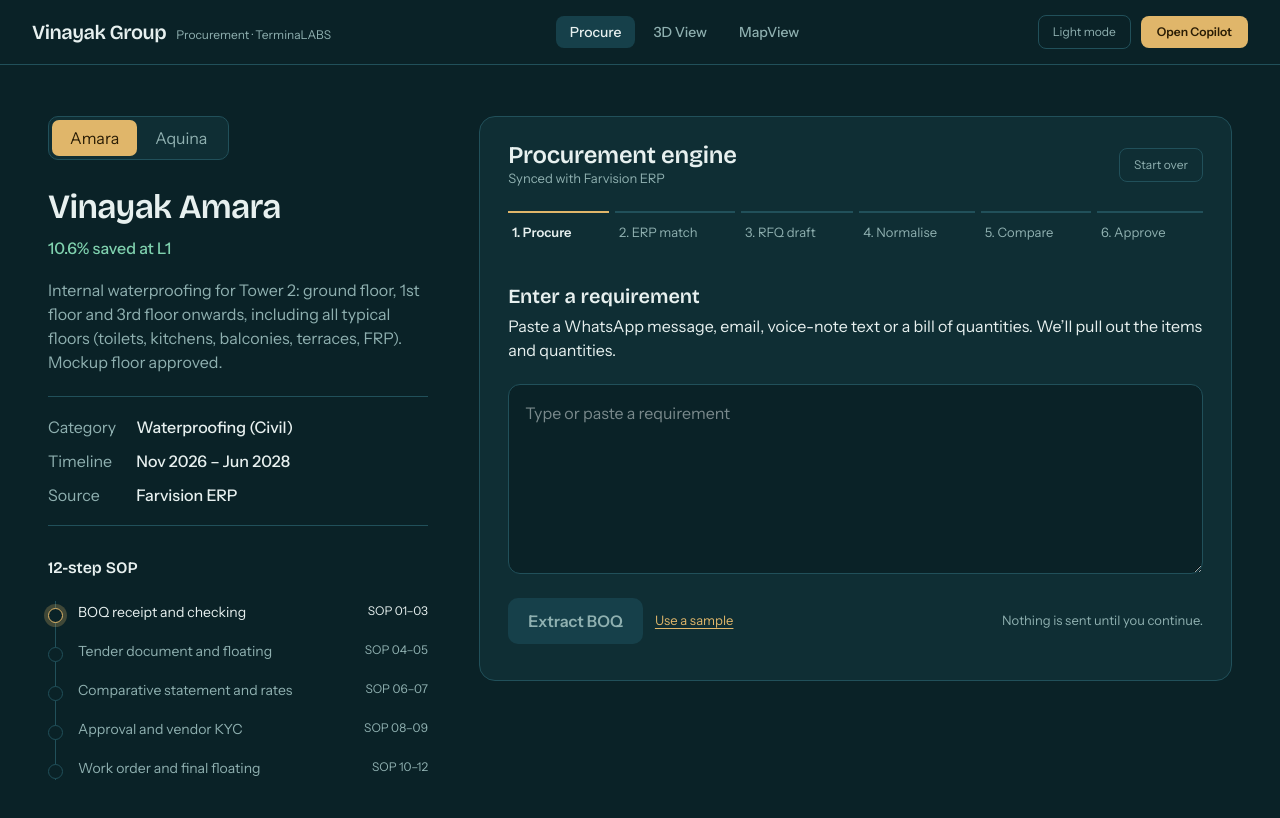
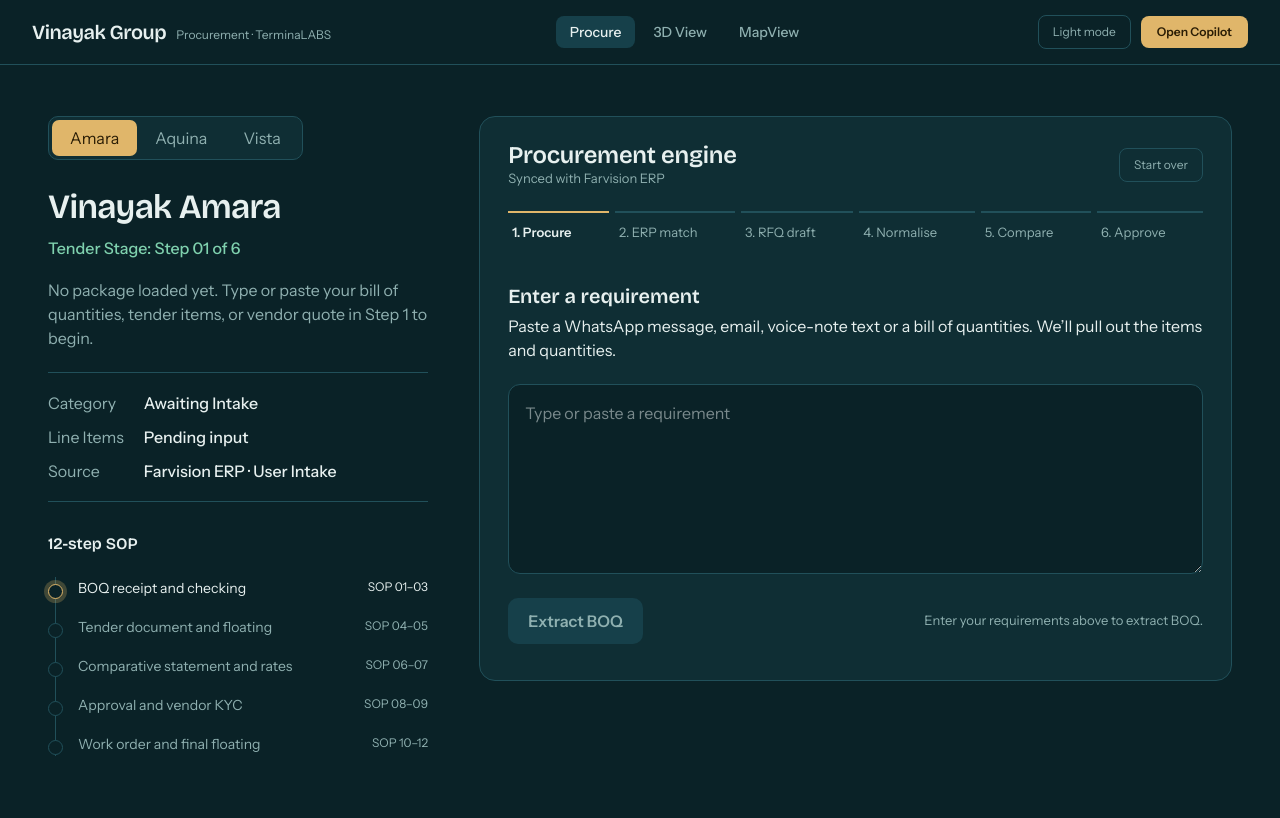
Before and after one commit to Hello-Mirage/CAICHackathon211126, a Next.js app in the folder procurement-ai/: page /dashboard in a window 1280 px wide. Shown: the top 818 px of the page. Built offline with nearby package versions, Linux system fonts and the light colour scheme.

Commit message:
fix(dashboard): remove hardcoded waterproofing placeholders and make sidebar 100% dynamic to user intake

```diff
--- a/procurement-ai/src/app/dashboard/page.tsx
+++ b/procurement-ai/src/app/dashboard/page.tsx
@@ -5,9 +5,17 @@ import ProcurementDashboard from "@/components/dashboard/ProcurementDashboard";
 import { useProcurementStore } from "@/lib/store";
 
 export default function DashboardPage() {
-  const { selectedProject, setSelectedProject, currentStep } = useProcurementStore();
+  const {
+    selectedProject,
+    setSelectedProject,
+    currentStep,
+    step1Requirement,
+    step5Comparative,
+    rawInputDraft,
+  } = useProcurementStore();
 
   const isAmara = selectedProject.includes("Amara");
+  const isAquina = selectedProject.includes("Aquina");
 
   const sop = [
     ["BOQ receipt and checking", "01–03"],
@@ -17,7 +25,7 @@ export default function DashboardPage() {
     ["Work order and final floating", "10–12"],
   ];
 
-  const at = Math.min(Math.floor((currentStep - 1) * 5 / 6), 4);
+  const at = Math.min(Math.floor(((currentStep - 1) * 5) / 6), 4);
 
   return (
     <main className="vinayak-main">
@@ -32,29 +40,48 @@ export default function DashboardPage() {
           </button>
           <button
             onClick={() => setSelectedProject("Vinayak Aquina")}
-            aria-pressed={!isAmara}
+            aria-pressed={isAquina}
           >
             Aquina
           </button>
+          <button
+            onClick={() => setSelectedProject("Vinayak Vista")}
+            aria-pressed={!isAmara && !isAquina}
+          >
+            Vista
+          </button>
         </div>
 
-        {/* Project Name & Scope */}
-        <h1>{isAmara ? "Vinayak Amara" : "Vinayak Aquina"}</h1>
-        <p className="saving">{isAmara ? "10.6% saved at L1" : "Savings pending"}</p>
+        {/* Dynamic Project Name & Scope */}
+        <h1>{selectedProject || "Vinayak Group"}</h1>
+        <p className="saving">
+          {step5Comparative?.summary?.savings_percentage
+            ? `${step5Comparative.summary.savings_percentage}% saved at L1 (₹${Number(
+                step5Comparative.summary.savings_amount || 0
+              ).toLocaleString("en-IN")})`
+            : `Tender Stage: Step 0${currentStep} of 6`}
+        </p>
         <p className="scope">
-          {isAmara
-            ? "Internal waterproofing for Tower 2: ground floor, 1st floor and 3rd floor onwards, including all typical floors (toilets, kitchens, balconies, terraces, FRP). Mockup floor approved."
-            : "Procurement package for Aquina. Switch projects any time; each one keeps its own BOQ and vendor comparison."}
+          {step1Requirement?.scope_summary ||
+            (rawInputDraft
+              ? rawInputDraft.length > 220
+                ? rawInputDraft.slice(0, 220) + "..."
+                : rawInputDraft
+              : "No package loaded yet. Type or paste your bill of quantities, tender items, or vendor quote in Step 1 to begin.")}
         </p>
 
-        {/* Metadata Details */}
+        {/* Dynamic Metadata Details */}
         <dl className="vinayak-dl">
           <dt>Category</dt>
-          <dd>{isAmara ? "Waterproofing (Civil)" : "Road Work & Paving"}</dd>
-          <dt>Timeline</dt>
-          <dd>{isAmara ? "Nov 2026 – Jun 2028" : "Oct 2026 – Mar 2027"}</dd>
+          <dd>{step1Requirement?.category || "Awaiting Intake"}</dd>
+          <dt>Line Items</dt>
+          <dd>
+            {step1Requirement?.items?.length
+              ? `${step1Requirement.items.length} BOQ items extracted`
+              : "Pending input"}
+          </dd>
           <dt>Source</dt>
-          <dd>Farvision ERP</dd>
+          <dd>Farvision ERP · User Intake</dd>
         </dl>
 
         {/* 12-Step SOP Audit Trail */}
@@ -64,7 +91,9 @@ export default function DashboardPage() {
             {sop.map((s, i) => (
               <li
                 key={i}
-                className={`vinayak-li ${i < at ? "done" : i === at ? "now" : ""}`}
+                className={`vinayak-li ${
+                  i < at ? "done" : i === at ? "now" : ""
+                }`}
               >
                 <span>{s[0]}</span>
                 <small>SOP {s[1]}</small>
--- a/procurement-ai/src/components/dashboard/ProcurementDashboard.tsx
+++ b/procurement-ai/src/components/dashboard/ProcurementDashboard.tsx
@@ -139,7 +139,12 @@ export default function ProcurementDashboard() {
         // Dynamic fallback based on user's actual project and category
         setStep3RFQ({
           subject: `INVITATION TO TENDER: ${step1Requirement.project || "Site Project"} — ${step1Requirement.category || "Works"}`,
-          vendors: ["Bajrang Construction", "Purvyakruti Sales & Services", "SK Construction", "Shyama Waterproofing"],
+          vendors: [
+            "Tender Vendor 1 (Primary Bidder)",
+            "Tender Vendor 2 (Regional)",
+            "Tender Vendor 3 (Technical L1)",
+            "Tender Vendor 4 (Direct)",
+          ],
           terms: [
             "1. PF & ESI registration required",
             "2. TDS deducted as per Govt. norms",
@@ -362,7 +367,7 @@ export default function ProcurementDashboard() {
               <td class="meta-label">Project:</td>
               <td><strong>${step1Requirement?.project || "Vinayak Project Site"}</strong></td>
               <td class="meta-label">Category:</td>
-              <td>${step1Requirement?.category || "Civil & Waterproofing Works"}</td>
+              <td>${step1Requirement?.category || "Direct Construction Works"}</td>
             </tr>
             <tr>
               <td class="meta-label">Recommended L1:</td>
@@ -519,19 +524,17 @@ export default function ProcurementDashboard() {
               >
                 {isLoading ? "Extracting BOQ with AI..." : "Extract BOQ"}
               </button>
+              {rawInputText && (
                 <button
                   type="button"
-                onClick={() =>
-                  setRawInputText(
-                    "Tower 2, 3rd floor onwards: toilets, kitchens and balconies need polymer-modified cementitious waterproofing. About 4,200 sqm. Include 2-coat application, 7-day ponding test and a 10 year guarantee."
-                  )
-                }
+                  onClick={() => setRawInputText("")}
                   className="sample"
                   id="fill"
                 >
-                Use a sample
+                  Clear input
                 </button>
-              <span className="hint">Nothing is sent until you continue.</span>
+              )}
+              <span className="hint">Enter your requirements above to extract BOQ.</span>
             </div>
 
             {step1Requirement && (
```
Lines whose indentation alone changed are shown as unchanged.
